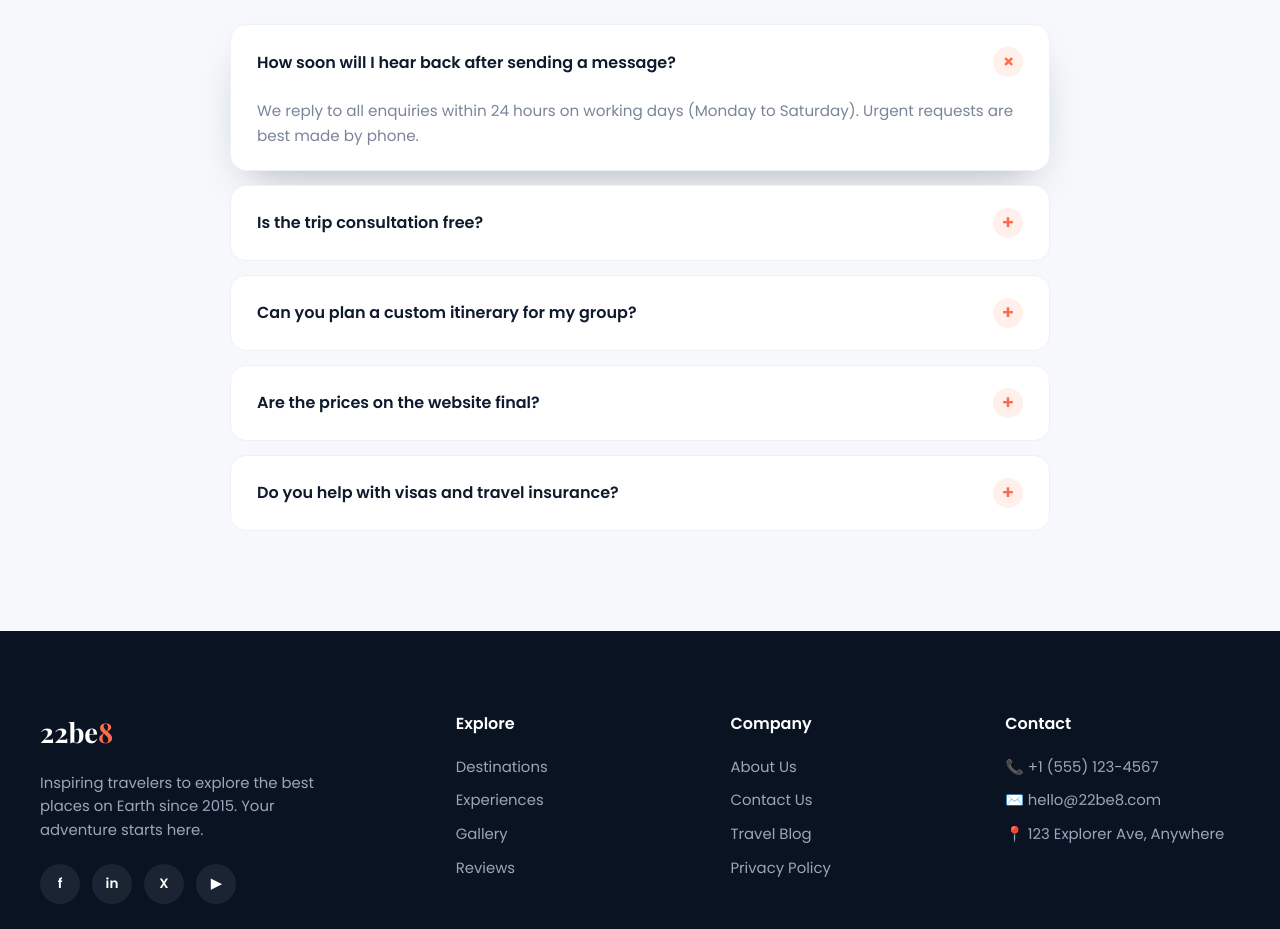
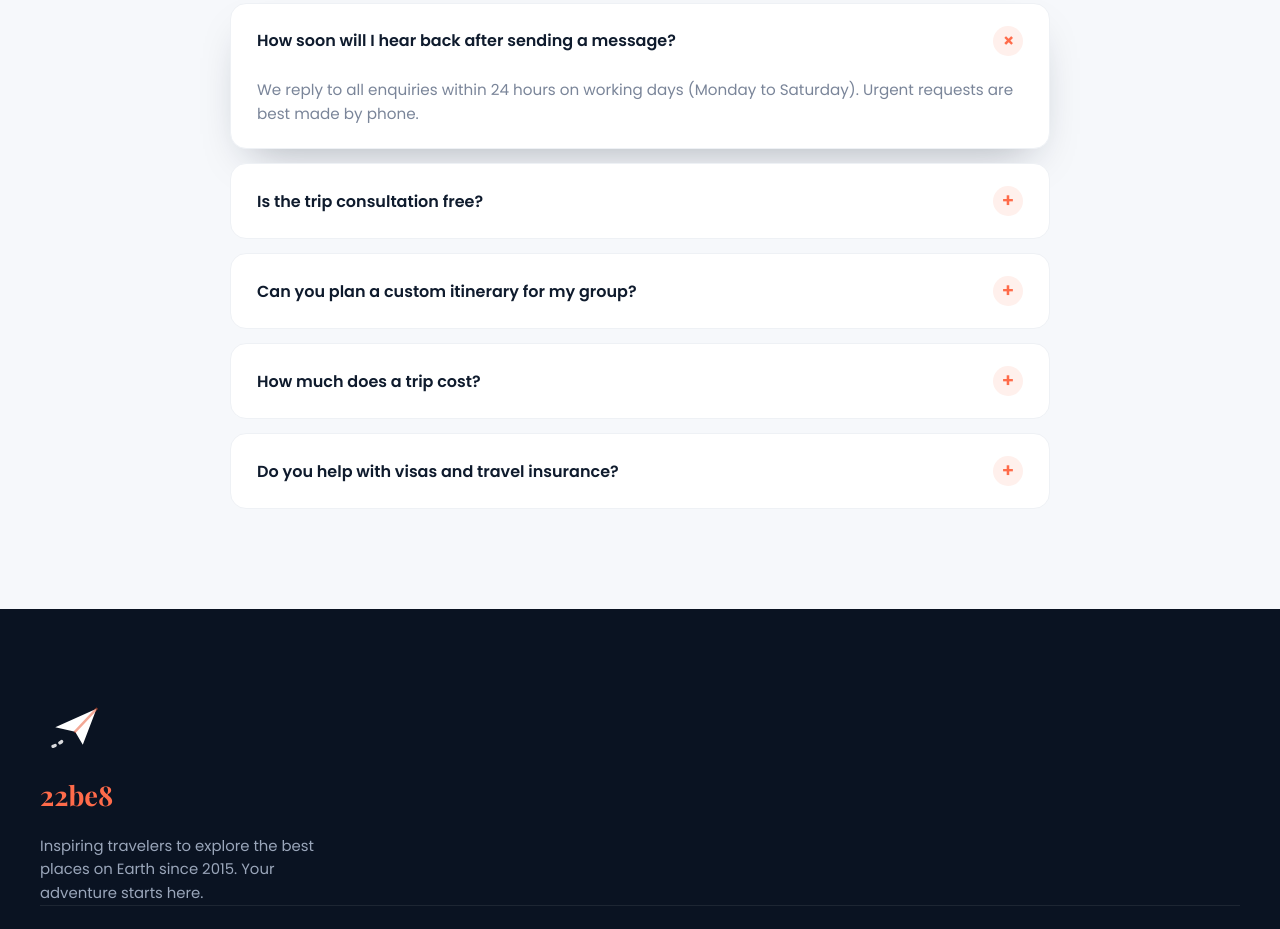
Before and after one commit to 22be8/22be8.github.io, a plain HTML site: page contact.html in a window 1280 px wide. Shown: the part 1871-2800 px from the top of the page. Drawn offline with nearby package versions, Linux system fonts and the light colour scheme; a web font is replaced by a local one.

Commit message:
Update contact details and footer content

```diff
--- a/contact.html
+++ b/contact.html
@@ -4,6 +4,7 @@
   <meta charset="UTF-8" />
   <meta name="viewport" content="width=device-width, initial-scale=1.0" />
   <title>Contact Us — 22be8</title>
+  <link rel="icon" href="favicon.svg" type="image/svg+xml" />
   <meta name="description" content="Get in touch with 22be8 to plan your next trip to the best places to visit around the world." />
   <link rel="preconnect" href="https://fonts.googleapis.com" />
   <link rel="preconnect" href="https://fonts.gstatic.com" crossorigin />
@@ -15,7 +16,7 @@
   <!-- ============ NAVBAR ============ -->
   <header class="nav" id="nav">
     <div class="container">
-      <a href="index.html" class="logo">22be<span>8</span></a>
+      <a href="index.html" class="logo" aria-label="22be8 home"><span class="logo-mark" aria-hidden="true"><svg viewBox="0 0 48 48"><path d="M10 25 37 13l-9 23.5-5-8.6z" fill="#fff"/><path d="M23 27.9 37 13" stroke="#e9542f" stroke-width="1.6" stroke-linecap="round" opacity=".5"/><path d="M8.5 37.5c3-1 5.5-2.7 7.8-5" fill="none" stroke="#fff" stroke-width="2.2" stroke-linecap="round" stroke-dasharray="1.5 3.5" opacity=".85"/></svg></span><span class="logo-text">22be<span>8</span></span></a>
       <ul class="nav-links" id="navLinks">
         <li><a href="index.html">Home</a></li>
         <li><a href="index.html#destinations">Destinations</a></li>
@@ -48,7 +49,7 @@
         <div class="info-card reveal">
           <div class="ic">📞</div>
           <h3>Call Us</h3>
-          <a href="tel:+15551234567">+1 (555) 123-4567</a>
+          <a href="tel:+15551234567">+1 (555) 673-4547</a>
         </div>
         <div class="info-card reveal">
           <div class="ic">✉️</div>
@@ -142,7 +143,7 @@
             <div class="field full">
               <label class="check">
                 <input type="checkbox" id="consent" required />
-                <span>I agree to be contacted by 22be8 about my enquiry and accept the <a href="#">Privacy Policy</a>. <span class="req">*</span></span>
+                <span>I agree to be contacted by 22be8 about my enquiry. <span class="req">*</span></span>
               </label>
               <span class="err">Please accept to continue.</span>
             </div>
@@ -182,8 +183,8 @@
           <p>Absolutely. We plan trips for solo travelers, couples, families and larger groups, tailored to your interests, pace and budget.</p>
         </details>
         <details class="reveal">
-          <summary>Are the prices on the website final?</summary>
-          <p>Prices shown are indicative starting prices per person. Final pricing depends on travel dates, availability and your chosen options, and is confirmed before you book.</p>
+          <summary>How much does a trip cost?</summary>
+          <p>Every trip is tailored, so pricing depends on your destination, travel dates, group size and chosen options. Send us your plans and we'll share a clear quote before you book.</p>
         </details>
         <details class="reveal">
           <summary>Do you help with visas and travel insurance?</summary>
@@ -196,46 +197,12 @@
   <!-- ============ FOOTER ============ -->
   <footer>
     <div class="container">
-      <div class="footer-grid">
-        <div>
-          <a href="index.html" class="logo">22be<span>8</span></a>
-          <p>Inspiring travelers to explore the best places on Earth since 2015. Your adventure starts here.</p>
-          <div class="socials">
-            <a href="#" aria-label="Facebook">f</a>
-            <a href="#" aria-label="Instagram">in</a>
-            <a href="#" aria-label="X">X</a>
-            <a href="#" aria-label="YouTube">▶</a>
-          </div>
-        </div>
-        <div>
-          <h4>Explore</h4>
-          <ul>
-            <li><a href="index.html#destinations">Destinations</a></li>
-            <li><a href="index.html#featured">Experiences</a></li>
-            <li><a href="index.html#gallery">Gallery</a></li>
-            <li><a href="index.html#reviews">Reviews</a></li>
-          </ul>
-        </div>
-        <div>
-          <h4>Company</h4>
-          <ul>
-            <li><a href="#">About Us</a></li>
-            <li><a href="contact.html">Contact Us</a></li>
-            <li><a href="#">Travel Blog</a></li>
-            <li><a href="#">Privacy Policy</a></li>
-          </ul>
-        </div>
-        <div>
-          <h4>Contact</h4>
-          <ul>
-            <li><a href="tel:+15551234567">📞 +1 (555) 123-4567</a></li>
-            <li><a href="mailto:hello@22be8.com">✉️ hello@22be8.com</a></li>
-            <li>📍 123 Explorer Ave, Anywhere</li>
-          </ul>
-        </div>
+      <div class="footer-brand">
+        <a href="index.html" class="logo" aria-label="22be8 home"><span class="logo-mark" aria-hidden="true"><svg viewBox="0 0 48 48"><path d="M10 25 37 13l-9 23.5-5-8.6z" fill="#fff"/><path d="M23 27.9 37 13" stroke="#e9542f" stroke-width="1.6" stroke-linecap="round" opacity=".5"/><path d="M8.5 37.5c3-1 5.5-2.7 7.8-5" fill="none" stroke="#fff" stroke-width="2.2" stroke-linecap="round" stroke-dasharray="1.5 3.5" opacity=".85"/></svg></span><span class="logo-text">22be<span>8</span></span></a>
+        <p>Inspiring travelers to explore the best places on Earth since 2015. Your adventure starts here.</p>
       </div>
       <div class="disclaimer">
-        <strong>Disclaimer:</strong> The information on 22be8 is provided for general travel inspiration only. Prices, ratings, availability and travel details shown are indicative and may change without notice; please confirm all details before booking. Images are for illustrative purposes and may not represent exact locations or properties. Always check current visa, health and safety advisories from official government sources before you travel. 22be8 is not responsible for any loss, inconvenience or damage arising from the use of this website or from third-party services linked to it.
+        <strong>Disclaimer:</strong> The information on 22be8 is provided for general travel inspiration only. Ratings, availability and travel details shown are indicative and may change without notice; please confirm all details before booking. Images are for illustrative purposes and may not represent exact locations or properties. Always check current visa, health and safety advisories from official government sources before you travel. 22be8 is not responsible for any loss, inconvenience or damage arising from the use of this website or from third-party services linked to it.
       </div>
       <div class="footer-bottom">© <span id="year"></span> 22be8. All rights reserved.</div>
     </div>
```
